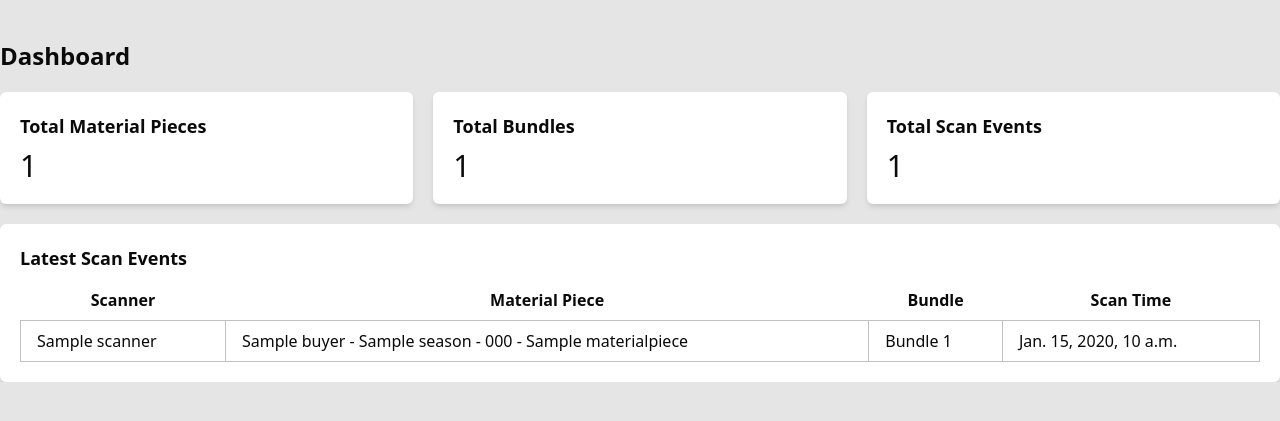
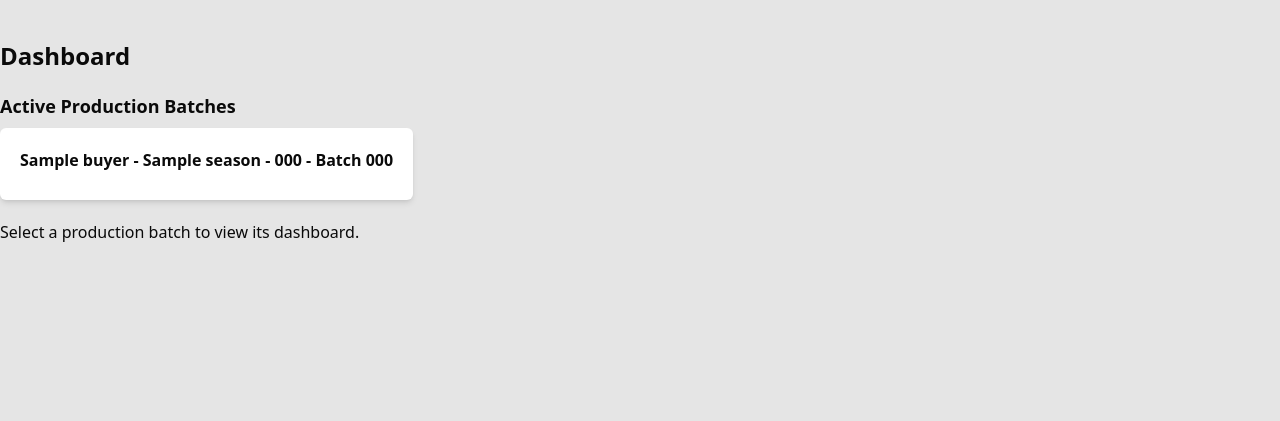
Before and after one commit to hrmasss/prod-tracking-mvp, a Django app: page / in a window 1280 px wide. Shown: the top 421 px of the page. Run offline with Django 5.2, Linux system fonts and the light colour scheme; tables that the repository leaves empty hold one stand-in row (values such as "Sample post"); some libraries are stand-ins or nearby versions; some web fonts are replaced.

Commit message:
update dashboard

```diff
--- a/templates/tracker/dashboard.html
+++ b/templates/tracker/dashboard.html
@@ -1,7 +1,25 @@
 {% extends "layouts/base.html" %}
+{% load static %}
 {% block content %}
   <div class="container mx-auto mt-10">
     <h1 class="text-2xl font-bold mb-5">Dashboard</h1>
+    <!-- Production Batch List -->
+    <h2 class="text-lg font-semibold mb-2">Active Production Batches</h2>
+    <div class="grid grid-cols-1 md:grid-cols-3 gap-5 mb-5">
+      {% for batch in production_batches %}
+        <a href="{% url 'dashboard' %}?batch_id={{ batch.id }}"
+           class="bg-white shadow-md rounded-md p-5 hover:bg-gray-100 transition duration-200">
+          <h3 class="text-md font-semibold mb-2">{{ batch.style }} - Batch {{ batch.batch_number }}</h3>
+        </a>
+      {% empty %}
+        <p>No active production batches.</p>
+      {% endfor %}
+    </div>
+    <!-- Dashboard Content (Conditional) -->
+    {% if selected_batch %}
+      <h2 class="text-lg font-semibold mb-2">
+        Production Batch: {{ selected_batch.style }} - Batch {{ selected_batch.batch_number }}
+      </h2>
       <div class="grid grid-cols-1 md:grid-cols-3 gap-5 mb-5">
         <div class="bg-white shadow-md rounded-md p-5">
           <h2 class="text-lg font-semibold mb-2">Total Material Pieces</h2>
@@ -39,5 +57,8 @@
           </tbody>
         </table>
       </div>
+    {% else %}
+      <p>Select a production batch to view its dashboard.</p>
+    {% endif %}
   </div>
 {% endblock %}
--- a/tracker/views.py
+++ b/tracker/views.py
@@ -2,7 +2,7 @@ import json
 from django.http import HttpResponse
 from django.views.decorators.csrf import csrf_exempt
 from django.shortcuts import render, get_object_or_404
-from tracker.models import MaterialPiece, Bundle, Scanner, ScanEvent
+from tracker.models import MaterialPiece, Bundle, Scanner, ScanEvent, ProductionBatch
 
 
 def scan_qr(request):
@@ -71,12 +71,25 @@ def scan_qr_data(request):
 
 
 def dashboard(request):
-    total_pieces = MaterialPiece.objects.count()
-    total_bundles = Bundle.objects.count()
-    total_scan_events = ScanEvent.objects.count()
-    latest_scan_events = ScanEvent.objects.order_by("-scan_time")[:10]
+    production_batches = ProductionBatch.objects.all()
+    batch_id = request.GET.get("batch_id")
+    selected_batch = None
+
+    if batch_id:
+        selected_batch = get_object_or_404(ProductionBatch, pk=batch_id)
+        total_pieces = MaterialPiece.objects.filter(style=selected_batch.style).count()
+        total_bundles = Bundle.objects.filter(production_batch=selected_batch).count()
+        total_scan_events = ScanEvent.objects.count()
+        latest_scan_events = ScanEvent.objects.order_by("-scan_time")[:10]
+    else:
+        total_pieces = 0
+        total_bundles = 0
+        total_scan_events = 0
+        latest_scan_events = []
 
     context = {
+        "production_batches": production_batches,
+        "selected_batch": selected_batch,
         "total_pieces": total_pieces,
         "total_bundles": total_bundles,
         "total_scan_events": total_scan_events,
```
Lines whose indentation alone changed are shown as unchanged.
